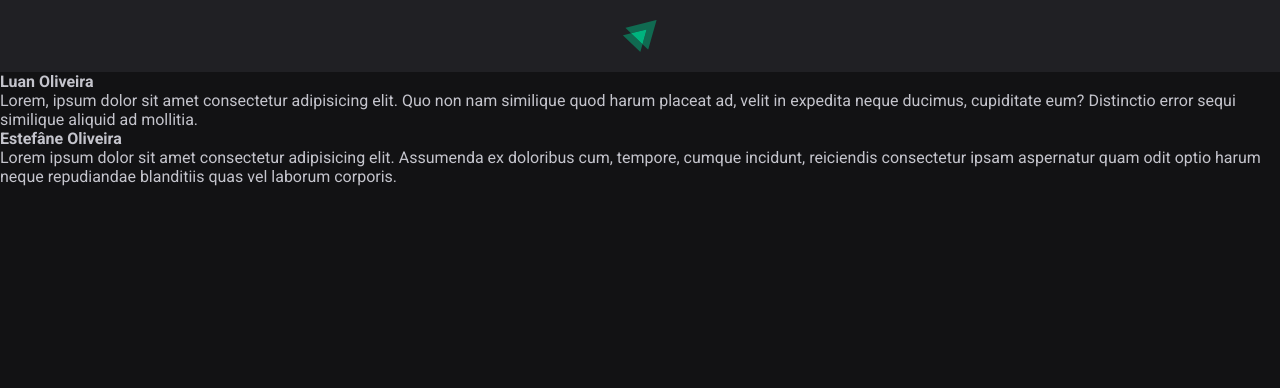
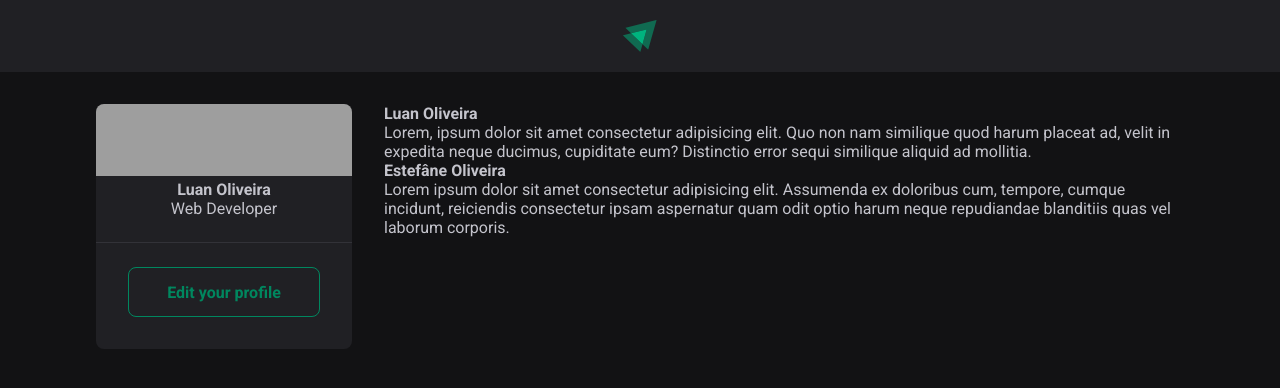
Before and after one commit to luanoliveira98/react-js-courses, a React (Vite) app in the folder Rocketseat/Getting_Started/01-reactjs-fundamentals/: page / in a window 1280 px wide. Shown: the top 388 px of the page. Built offline with nearby package versions, Linux system fonts and the light colour scheme; grey boxes are pictures that could not be loaded.

Commit message:
class: component sidebar

```diff
--- a/Rocketseat/Getting_Started/01-reactjs-fundamentals/src/App.jsx
+++ b/Rocketseat/Getting_Started/01-reactjs-fundamentals/src/App.jsx
@@ -1,12 +1,19 @@
 import { Post } from "./Post"
 import { Header } from "./components/Header"
 
+import styles from './App.module.css';
+
 import './global.css';
+import { Sidebar } from "./components/Sidebar";
 
 export function App() {
   return (
     <div>
       <Header />
+
+      <div className={styles.wrapper}>
+        <Sidebar />
+        <main>
           <Post
             author="Luan Oliveira"
             content="Lorem, ipsum dolor sit amet consectetur adipisicing elit. Quo non nam similique quod harum placeat ad, velit in expedita neque ducimus, cupiditate eum? Distinctio error sequi similique aliquid ad mollitia."
@@ -15,6 +22,8 @@
             author="Estefâne Oliveira"
             content="Lorem ipsum dolor sit amet consectetur adipisicing elit. Assumenda ex doloribus cum, tempore, cumque incidunt, reiciendis consectetur ipsam aspernatur quam odit optio harum neque repudiandae blanditiis quas vel laborum corporis."
           />
+        </main>
+      </div>
     </div >
   )
 }
--- /dev/null
+++ b/Rocketseat/Getting_Started/01-reactjs-fundamentals/src/App.module.css
@@ -0,0 +1,10 @@
+.wrapper {
+  max-width: 70rem;
+  margin: 2rem auto;
+  padding: 0 1rem;
+
+  display: grid;
+  grid-template-columns: 256px 1fr;
+  gap: 2rem;
+  align-items: flex-start;
+}
--- /dev/null
+++ b/Rocketseat/Getting_Started/01-reactjs-fundamentals/src/components/Sidebar.jsx
@@ -0,0 +1,21 @@
+import styles from './Sidebar.module.css';
+
+export function Sidebar() {
+  return (
+    <aside className={styles.sidebar}>
+      <img
+        className={styles.cover}
+        src="https://plus.unsplash.com/premium_photo-1720287601920-ee8c503af775?q=50&w=500&auto=format&fit=crop&ixlib=rb-4.0.3&ixid=M3wxMjA3fDB8MHxwaG90by1wYWdlfHx8fGVufDB8fHx8fA%3D%3D"
+      />
+
+      <div className={styles.profile}>
+        <strong>Luan Oliveira</strong>
+        <span>Web Developer</span>
+      </div>
+
+      <footer>
+        <a href="#">Edit your profile</a>
+      </footer>
+    </aside>
+  )
+}
--- /dev/null
+++ b/Rocketseat/Getting_Started/01-reactjs-fundamentals/src/components/Sidebar.module.css
@@ -0,0 +1,37 @@
+.sidebar {
+  background: var(--gray-800);
+  border-radius: 8px;
+  overflow: hidden;
+}
+
+.cover {
+  width: 100%;
+  height: 72px;
+  object-fit: cover;
+}
+
+.profile {
+  display: flex;
+  flex-direction: column;
+  align-items: center;
+}
+
+.sidebar footer {
+  border-top: 1px solid var(--gray-600);
+  margin-top: 1.5rem;
+  padding: 1.5rem 2rem 2rem;
+}
+
+.sidebar footer a {
+  background: transparent;
+  color: var(--green-500);
+  border: 1px solid var(--green-500);
+  border-radius: 8px;
+  height: 50px;
+  padding: 0 1.5rem;
+  font-weight: bold;
+  text-decoration: none;
+  display: flex;
+  align-items: center;
+  justify-content: center;
+}
```
Lines whose indentation alone changed are shown as unchanged.
